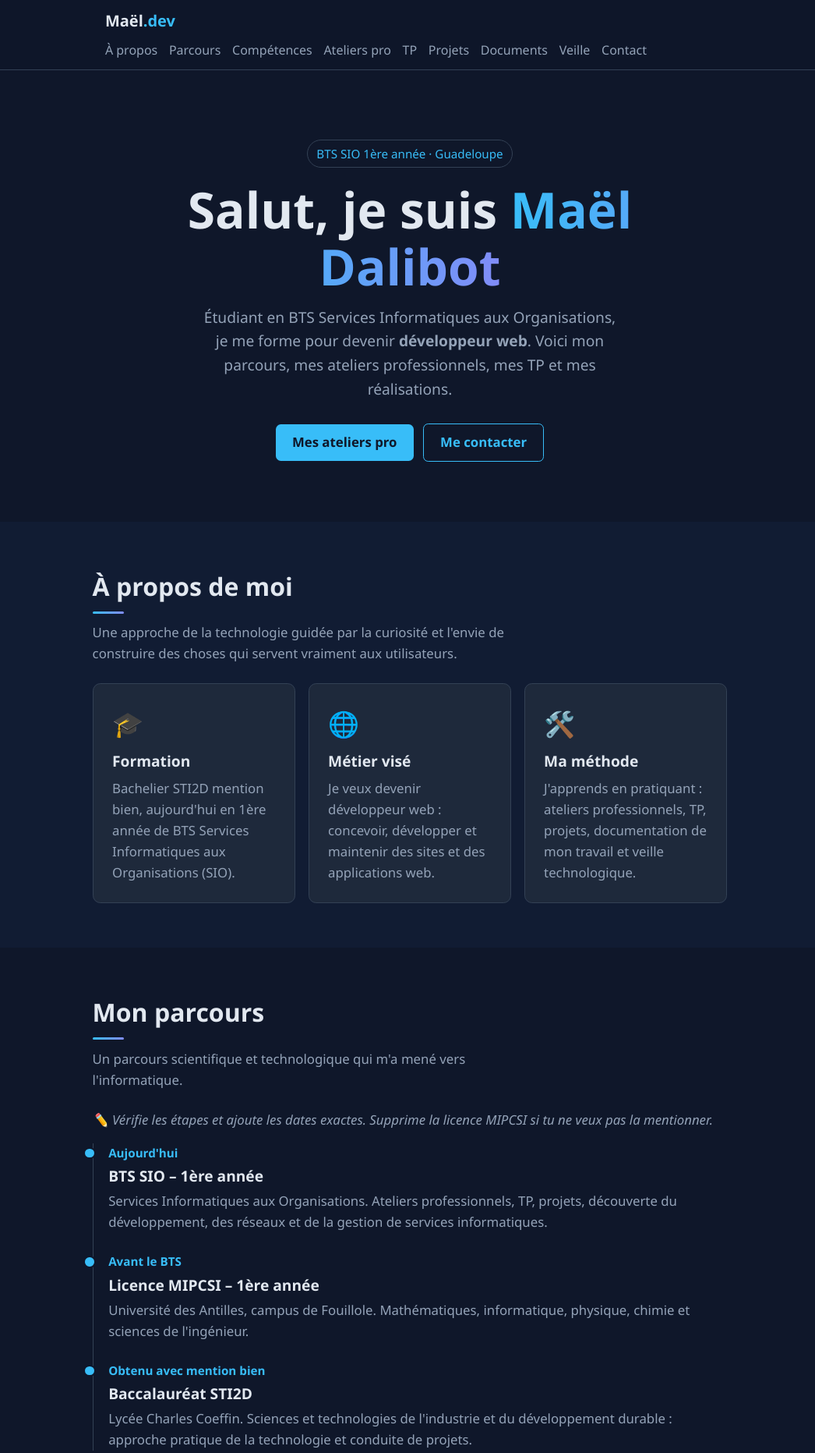
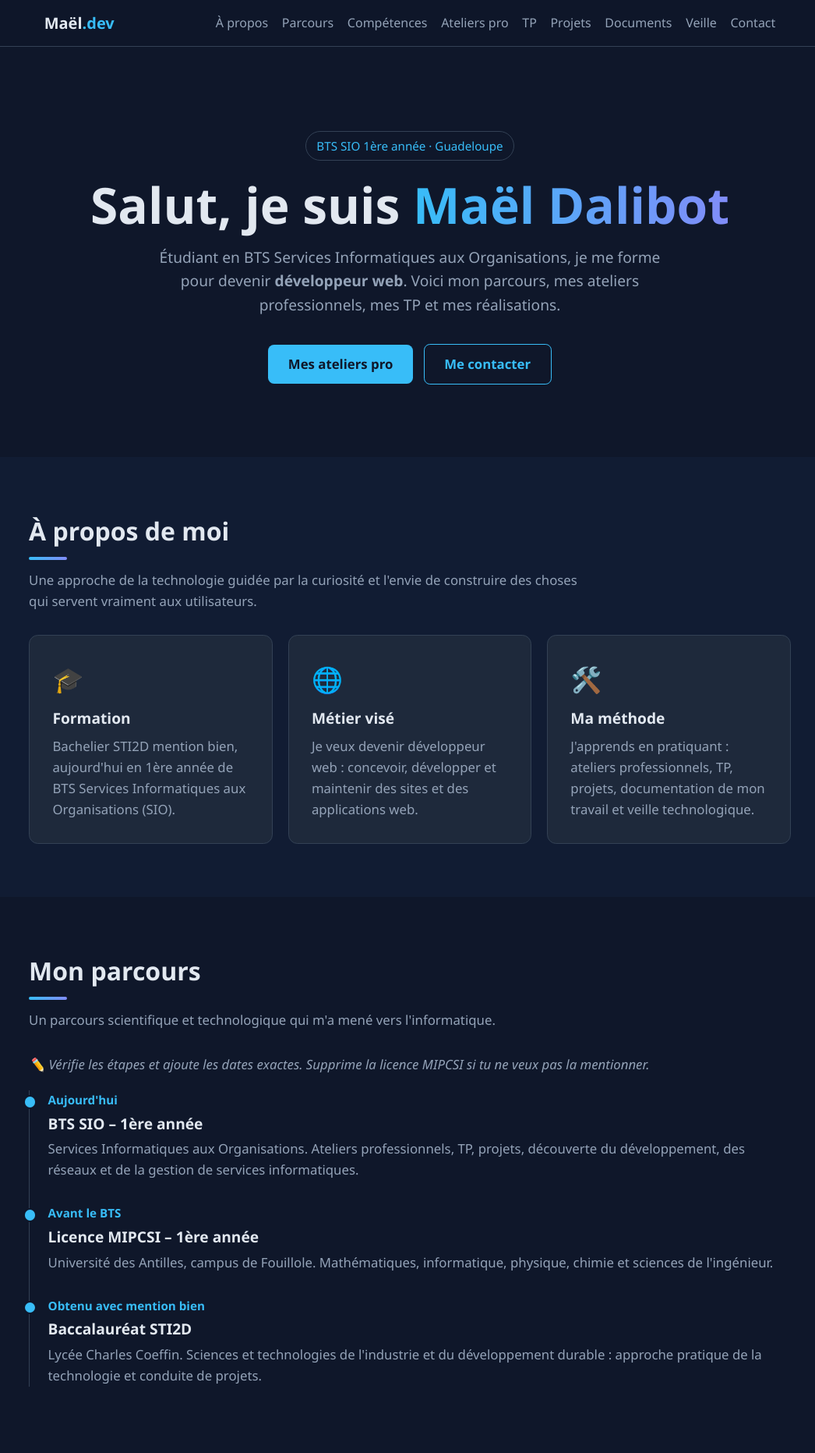
Before and after one commit to maeldalibot62-blip/MaelD, a plain HTML site: page index.html in a window 1280 px wide. Shown: the top 1863 px of the page at 78% size, without its empty margins (114-1160 px from the left). Drawn offline with Linux system fonts and the light colour scheme.

Commit message:
Update styles for header, nav, and sections

```diff
--- a/index.html
+++ b/index.html
@@ -30,115 +30,115 @@
     header {
       position: sticky; top: 0; z-index: 10;
       background: rgba(15, 23, 42, 0.92);
-      backdrop-filter: blur(0.81477vh);
-      border-bottom: 0.10186vh solid var(--border);
+      backdrop-filter: blur(0.97772vh);
+      border-bottom: 0.12223vh solid var(--border);
     }
     nav {
-      max-width: 101.85186vh; margin: auto;
+      max-width: 122.22223vh; margin: auto;
       display: flex; justify-content: space-between; align-items: center;
-      padding: 1.42593vh 2.03709vh; flex-wrap: wrap; gap: 1.01849vh;
+      padding: 1.71112vh 2.44451vh; flex-wrap: wrap; gap: 1.22219vh;
     }
     .logo { font-weight: 700; font-size: 1.25rem; color: var(--text); }
     .logo span { color: var(--accent); }
-    nav ul { list-style: none; display: flex; gap: 1.83337vh; flex-wrap: wrap; }
+    nav ul { list-style: none; display: flex; gap: 2.20004vh; flex-wrap: wrap; }
     nav ul a { color: var(--muted); font-size: 1rem; }
     nav ul a:hover { color: var(--accent); text-decoration: none; }
 
-    section { padding: 7.12965vh 2.03709vh; }
+    section { padding: 8.55558vh 2.44451vh; }
     section:nth-of-type(even) { background: var(--bg-alt); }
-    .container { max-width: 101.85186vh; margin: auto; }
-    h2 { font-size: 2rem; margin-bottom: 0.81477vh; }
+    .container { max-width: 122.22223vh; margin: auto; }
+    h2 { font-size: 2rem; margin-bottom: 0.97772vh; }
     h2::after {
-      content: ""; display: block; width: 5.09256vh; height: 0.40744vh;
+      content: ""; display: block; width: 6.11107vh; height: 0.48893vh;
       background: linear-gradient(90deg, var(--accent), var(--accent-2));
-      border-radius: 0.20372vh; margin-top: 0.81477vh;
+      border-radius: 0.24446vh; margin-top: 0.97772vh;
     }
-    .subtitle { color: var(--muted); margin: 1.42593vh 0 3.05558vh; max-width: 73.33337vh; font-size: 1.05rem; }
+    .subtitle { color: var(--muted); margin: 1.71112vh 0 3.66670vh; max-width: 88.00004vh; font-size: 1.05rem; }
 
     /* Hero */
-    .hero { padding: 11.20372vh 2.03709vh 9.16663vh; text-align: center; }
+    .hero { padding: 13.44446vh 2.44451vh 10.99996vh; text-align: center; }
     .hero .tag {
-      display: inline-block; padding: 0.61116vh 1.42593vh; border-radius: 101.75vh;
-      border: 0.10186vh solid var(--border); color: var(--accent);
-      font-size: 0.95rem; margin-bottom: 2.03709vh;
+      display: inline-block; padding: 0.73339vh 1.71112vh; border-radius: 122.10000vh;
+      border: 0.12223vh solid var(--border); color: var(--accent);
+      font-size: 0.95rem; margin-bottom: 2.44451vh;
     }
-    .hero h1 { font-size: clamp(2.4rem, 6.6vw, 4rem); line-height: 1.15; margin-bottom: 1.62965vh; }
+    .hero h1 { font-size: clamp(2.4rem, 6.6vw, 4rem); line-height: 1.15; margin-bottom: 1.95558vh; }
     .hero h1 span {
       background: linear-gradient(90deg, var(--accent), var(--accent-2));
       -webkit-background-clip: text; background-clip: text; color: transparent;
     }
-    .hero p { color: var(--muted); max-width: 67.22221vh; margin: 0 auto 3.05558vh; font-size: 1.2rem; }
+    .hero p { color: var(--muted); max-width: 80.66665vh; margin: 0 auto 3.66670vh; font-size: 1.2rem; }
     .btn {
-      display: inline-block; padding: 1.22221vh 2.64814vh; border-radius: 0.81477vh;
-      font-weight: 600; margin: 0.5093vh; transition: transform 0.15s ease;
+      display: inline-block; padding: 1.46665vh 3.17777vh; border-radius: 0.97772vh;
+      font-weight: 600; margin: 0.61116vh; transition: transform 0.15s ease;
       font-size: 1.05rem;
     }
     .btn:hover { transform: translateY(-2px); text-decoration: none; }
     .btn-primary { background: var(--accent); color: #0f172a; }
-    .btn-outline { border: 0.10186vh solid var(--accent); color: var(--accent); }
+    .btn-outline { border: 0.12223vh solid var(--accent); color: var(--accent); }
 
     /* Cartes */
-    .grid { display: grid; grid-template-columns: repeat(auto-fit, minmax(26.48151vh, 1fr)); gap: 2.03709vh; }
+    .grid { display: grid; grid-template-columns: repeat(auto-fit, minmax(31.77781vh, 1fr)); gap: 2.44451vh; }
     .card {
-      background: var(--card); border: 0.10186vh solid var(--border);
-      border-radius: 1.22221vh; padding: 3.05558vh;
+      background: var(--card); border: 0.12223vh solid var(--border);
+      border-radius: 1.46665vh; padding: 3.66670vh;
       transition: transform 0.15s ease, border-color 0.15s ease;
     }
     .card:hover { transform: translateY(-3px); border-color: var(--accent); }
-    .card h3 { margin-bottom: 0.81477vh; font-size: 1.2rem; }
+    .card h3 { margin-bottom: 0.97772vh; font-size: 1.2rem; }
     .card p { color: var(--muted); font-size: 1.05rem; }
-    .card ul { margin: 1.01849vh 0 0 2.54628vh; color: var(--muted); font-size: 1rem; }
-    .card ul ul { margin-top: 0.40744vh; }
-    .card .label { color: var(--accent); font-size: 0.86rem; font-weight: 700; text-transform: uppercase; letter-spacing: 0.04em; margin-top: 1.42593vh; }
-    .icon { font-size: 2rem; margin-bottom: 1.01849vh; }
-    .chips { display: flex; flex-wrap: wrap; gap: 0.81477vh; margin-top: 1.42593vh; }
+    .card ul { margin: 1.22219vh 0 0 3.05554vh; color: var(--muted); font-size: 1rem; }
+    .card ul ul { margin-top: 0.48893vh; }
+    .card .label { color: var(--accent); font-size: 0.86rem; font-weight: 700; text-transform: uppercase; letter-spacing: 0.04em; margin-top: 1.71112vh; }
+    .icon { font-size: 2rem; margin-bottom: 1.22219vh; }
+    .chips { display: flex; flex-wrap: wrap; gap: 0.97772vh; margin-top: 1.71112vh; }
     .chip {
-      font-size: 0.88rem; padding: 0.40744vh 1.01849vh; border-radius: 0.61116vh;
+      font-size: 0.88rem; padding: 0.48893vh 1.22219vh; border-radius: 0.73339vh;
       background: rgba(56, 189, 248, 0.12); color: var(--accent);
     }
     .doc-link {
-      display: inline-block; margin-top: 1.42593vh; font-size: 0.96rem;
-      padding: 0.61116vh 1.22221vh; border: 0.10186vh solid var(--border); border-radius: 0.61116vh;
+      display: inline-block; margin-top: 1.71112vh; font-size: 0.96rem;
+      padding: 0.73339vh 1.46665vh; border: 0.12223vh solid var(--border); border-radius: 0.73339vh;
     }
     .doc-link:hover { border-color: var(--accent); text-decoration: none; }
 
     /* Timeline */
-    .timeline { border-left: 0.20372vh solid var(--border); padding-left: 2.44442vh; }
-    .tl-item { position: relative; margin-bottom: 3.05558vh; }
+    .timeline { border-left: 0.24446vh solid var(--border); padding-left: 2.93330vh; }
+    .tl-item { position: relative; margin-bottom: 3.66670vh; }
     .tl-item::before {
-      content: ""; position: absolute; left: -32px; top: 0.61116vh;
-      width: 1.42593vh; height: 1.42593vh; border-radius: 50%;
-      background: var(--accent); border: 0.30558vh solid var(--bg);
+      content: ""; position: absolute; left: -32px; top: 0.73339vh;
+      width: 1.71112vh; height: 1.71112vh; border-radius: 50%;
+      background: var(--accent); border: 0.36670vh solid var(--bg);
     }
     section:nth-of-type(even) .tl-item::before { border-color: var(--bg-alt); }
     .tl-date { color: var(--accent); font-size: 0.95rem; font-weight: 600; }
-    .tl-item h3 { margin: 0.20372vh 0 0.40744vh; font-size: 1.2rem; }
+    .tl-item h3 { margin: 0.24446vh 0 0.48893vh; font-size: 1.2rem; }
     .tl-item p { color: var(--muted); font-size: 1.05rem; }
 
     /* Compétences */
-    .skill { margin-bottom: 1.83337vh; }
-    .skill-head { display: flex; justify-content: space-between; font-size: 1.05rem; margin-bottom: 0.61116vh; }
-    .bar { height: 0.81477vh; background: var(--card); border-radius: 0.40744vh; overflow: hidden; }
-    .bar div { height: 100%; background: linear-gradient(90deg, var(--accent), var(--accent-2)); border-radius: 0.40744vh; }
+    .skill { margin-bottom: 2.20004vh; }
+    .skill-head { display: flex; justify-content: space-between; font-size: 1.05rem; margin-bottom: 0.73339vh; }
+    .bar { height: 0.97772vh; background: var(--card); border-radius: 0.48893vh; overflow: hidden; }
+    .bar div { height: 100%; background: linear-gradient(90deg, var(--accent), var(--accent-2)); border-radius: 0.48893vh; }
 
-    .todo { font-style: italic; color: var(--muted); margin-bottom: 2.03709vh; font-size: 1.05rem; }
+    .todo { font-style: italic; color: var(--muted); margin-bottom: 2.44451vh; font-size: 1.05rem; }
 
     /* Contact */
-    .contact-list { list-style: none; display: grid; gap: 1.22221vh; font-size: 1.05rem; }
+    .contact-list { list-style: none; display: grid; gap: 1.46665vh; font-size: 1.05rem; }
     .contact-list li {
-      background: var(--card); border: 0.10186vh solid var(--border);
-      border-radius: 1.01849vh; padding: 1.42593vh 1.83337vh;
+      background: var(--card); border: 0.12223vh solid var(--border);
+      border-radius: 1.22219vh; padding: 1.71112vh 2.20004vh;
     }
-    .contact-list strong { color: var(--accent); margin-right: 0.81477vh; }
+    .contact-list strong { color: var(--accent); margin-right: 0.97772vh; }
 
     footer {
-      text-align: center; padding: 3.05558vh 2.03709vh; color: var(--muted);
-      font-size: 0.95rem; border-top: 0.10186vh solid var(--border);
+      text-align: center; padding: 3.66670vh 2.44451vh; color: var(--muted);
+      font-size: 0.95rem; border-top: 0.12223vh solid var(--border);
     }
 
-    @media (max-width: 61.11116vh) {
+    @media (max-width: 73.33339vh) {
       nav { flex-direction: column; }
-      section { padding: 5.09256vh 2.03709vh; }
+      section { padding: 6.11107vh 2.44451vh; }
     }
   </style>
 </head>
```
